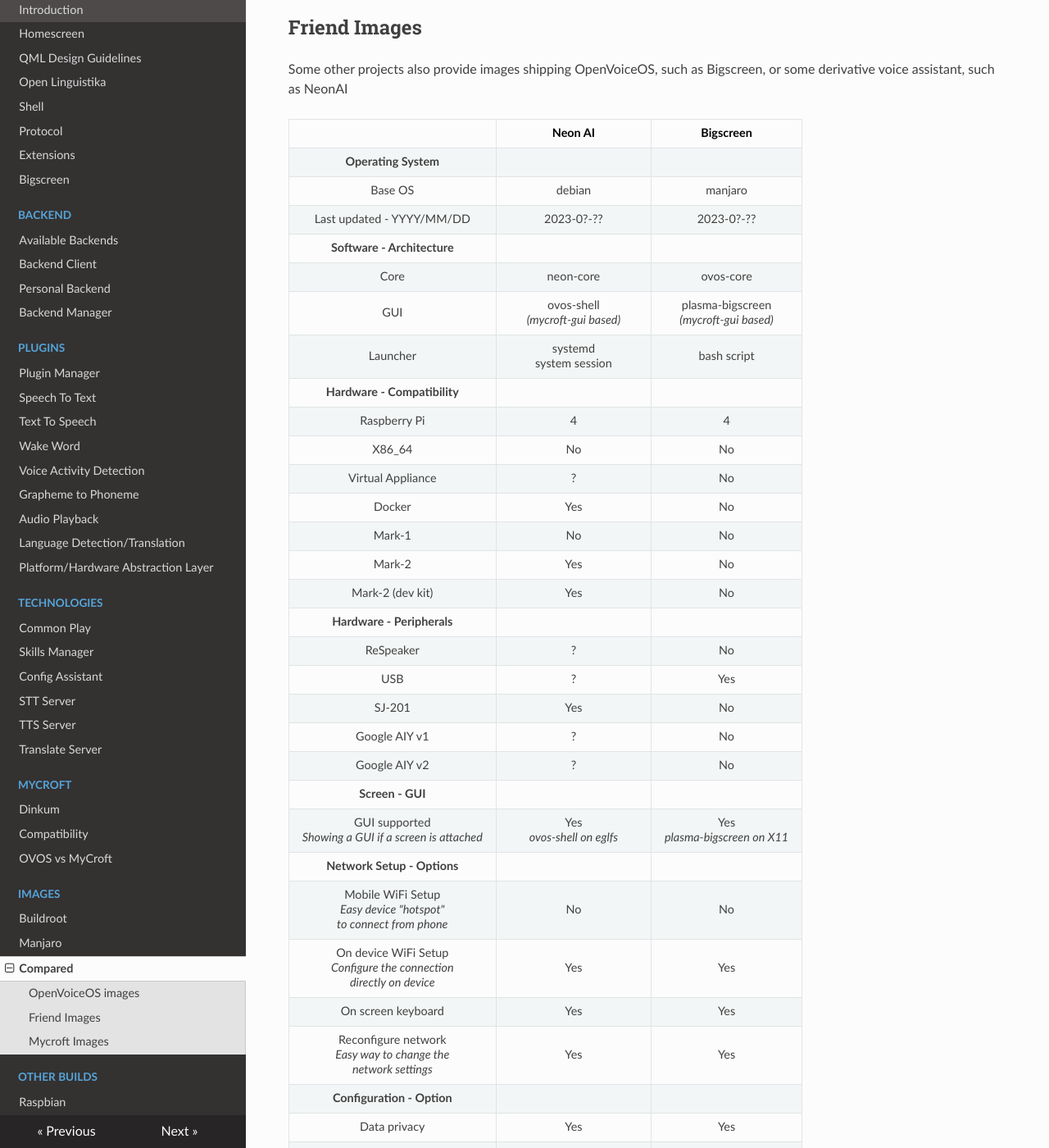
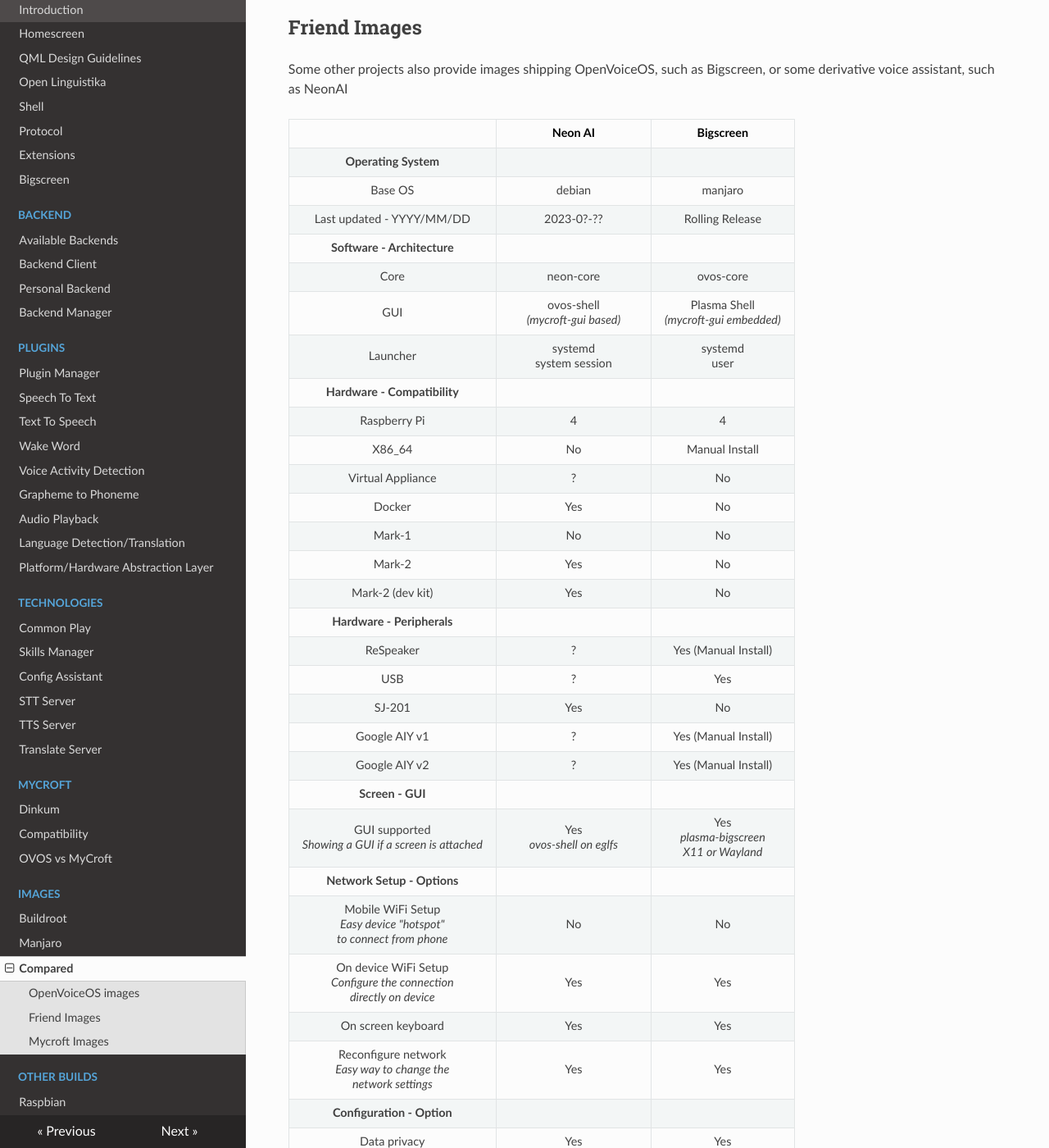
Before and after one commit to OpenVoiceOS/community-docs, an MkDocs documentation site: the page built from docs/comparison.md, in a window 1280 px wide and 1400 px high, scrolled down 3008 px. Shown: the whole window at 82% size. Built offline with MkDocs 1.6.1, drawn with Linux system fonts in a browser that asks for light colours; nearby versions of some CDN libraries; some of the changed text lies outside the part shown.

Commit message:
update bigscreen data

```diff
--- a/docs/comparison.md
+++ b/docs/comparison.md
@@ -72,27 +72,27 @@
 |:----------------------------------------------------------------------------------------------------------:|:------------------------------------------------:|:------------------------------------------------:|
 | **Operating System**                                                            |
 | Base OS                                                                         |                    debian                     |                     manjaro                   |
-| Last updated - YYYY/MM/DD                                                       |                    2023-0?-??                      |                     2023-0?-??                      |
+| Last updated - YYYY/MM/DD                                                       |                    2023-0?-??                      |                     Rolling Release                      |
 | **Software - Architecture**                                                                                |
 | Core                                                                                                       |                    neon-core                     |                     ovos-core                      |
-| GUI                                                                                                        |       ovos-shell<br>*(mycroft-gui based)*        |      plasma-bigscreen<br>*(mycroft-gui based)*       |
-| Launcher                                                                                                   |            systemd<br>system session             |            bash script            |
+| GUI                                                                                                        |       ovos-shell<br>*(mycroft-gui based)*        |      Plasma Shell<br>*(mycroft-gui embedded)*       |
+| Launcher                                                                                                   |            systemd<br>system session             |            systemd<br>user            |
 | **Hardware - Compatibility**                                                                               |
 | Raspberry Pi                                                                                               |                        4                         |                4                |
-| X86_64                                                                                                     |                          No                      |                       No                        |
+| X86_64                                                                                                     |                          No                      |                      Manual Install                        |
 | Virtual Appliance                                                                                          |                     ?                      |                       No                        |
 | Docker                                                                                                     |                       Yes                        |                       No                        |
 | Mark-1                                                                                                     |                        No                        |                       No                        |
 | Mark-2                                                                                                     |            Yes            |              No               |
 | Mark-2  (dev kit)                                                               |                    Yes                                                  |            No                                   |
 | **Hardware - Peripherals**                                                                                 |
-| ReSpeaker                                                                                                  |                     ?                      |                       No                        |
+| ReSpeaker                                                                                                  |                     ?                      |                       Yes (Manual Install)                        |
 | USB                                                                                                        |                     ?                      |                       Yes                        |
 | SJ-201                                                                                                     |                                                         Yes                        |                       No                       |
-| Google AIY v1                                                                                              |                                        ?                      |                       No                        |
-| Google AIY v2                                                                                              |                                       ?                      |                       No                        |
+| Google AIY v1                                                                                              |                                        ?                      |                       Yes (Manual Install)                        |
+| Google AIY v2                                                                                              |                                       ?                      |                       Yes (Manual Install)                        |
 | **Screen - GUI**                                                                                           |
-| GUI supported<br>*Showing a GUI if a screen is attached*                                                   |                                                  Yes<br>*ovos-shell on eglfs*           |           Yes<br>*plasma-bigscreen on X11*           |
+| GUI supported<br>*Showing a GUI if a screen is attached*                                                   |                                                  Yes<br>*ovos-shell on eglfs*           |           Yes<br>*plasma-bigscreen <br>X11 or Wayland*           |
 | **Network Setup - Options**                                                                                |
 | Mobile WiFi Setup<br>*Easy device "hotspot"<br>to connect from phone*                                      |                        No                        |                       No                       |
 | On device WiFi Setup<br>*Configure the connection<br>directly on device*                                |                                                                     Yes                        |                      Yes                       |
@@ -101,7 +101,7 @@
 | **Configuration - Option**                                                                                  |
 | Data privacy                                                                                               |                                                                           Yes                        |                     Yes                     |
 | Offline mode                                                                                               |                                                                       Yes                        |                       Yes                        |
-| Color theming                                                                                              |                                                                           Yes                        |                       No                        |
+| Color theming                                                                                              |                                                                           Yes                        |                       System                        |
 | Non-Pairing mode                                                                                           |                                                                     Yes                        |                       Yes                        |
 | API Access w/o pairing                                                                                     |                                                                              Yes                        |                       Yes                        |
 | On-Device configuration                                                                                     |                                                                             Yes                        |                       ?                        |
@@ -113,16 +113,16 @@
 | Update mechanism(s)                                                                                        |       Plugin-based mechanism</br>OS Updates **WIP** |         package manager          |
 | **Voice Assistant - Functionality**                                                                        |
 | STT - On device                                                                                                                   |           default: **Deepspeech**            |            Yes<br>*Vosk*         |
-| STT - On premises                                                                                           |      Ovos STT Server<br>(any plugin)       |                       ?                        |
+| STT - On premises                                                                                           |      Ovos STT Server<br>(any plugin)       |                        Ovos STT Server<br>(any plugin)                        |
 | STT - Cloud                                                                                                    |                 Yes<br>*Google*                  |     ?     |
 | TTS - On device                                                                                                                 |       default: **Coqui**       |                default: **Mimic**                 |
-| TTS - On premises                                                                                                              |      Ovos TTS Server<br>(any plugin)       |                       ?                        |
+| TTS - On premises                                                                                                              |      Ovos TTS Server<br>(any plugin)       |                        Ovos TTS Server<br>(any plugin)                        |
 | TTS - Cloud                                                                                                |                         default: **Amazon Polly**               |                       default: **Mimic 3**                        |
 | **Smart Speaker - Functionality**                                                                          |
 | Music player connectivity<br>*use of external applications<br>on other devices*                            |                     ?                      |           Yes<br>*MPRIS (KDEKonnect)*           |
 | Music player sync                                                                                          |                                                      Yes<br>*OCP<br>MPRIS*               |                       Yes<br>*OCP<br>MPRIS*                        |
-| HomeAssistant integration                                                                                  |                                                            **WIP**<br>*HomeAssistant<br>PHAL Plugin*     |                     ?                     |
-| Camera support                                                                                             |                                                                             Yes                        |                     ?                     |
+| HomeAssistant integration                                                                                  |                                                            **WIP**<br>*HomeAssistant<br>PHAL Plugin*     |                     Yes (Manual Install)<br>*HomeAssistant<br>PHAL Plugin*                     |
+| Camera support                                                                                             |                                                                             Yes                        |                     No                     |
 
 ## Mycroft Images
 
```
